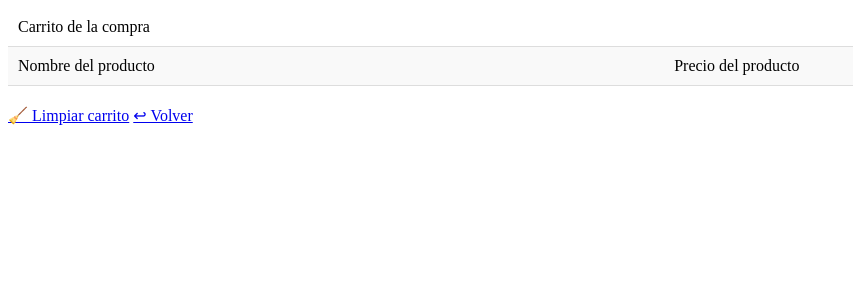
After one commit to hdr24/PHP, a Symfony app: template symfony/P2/templates/carrito.html.twig in a window 1280 px wide. The commit adds this page. Shown: the top 300 px of the page, without its empty margins (0-853 px from the left). Run offline with Twig, Linux system fonts and the light colour scheme; the template is opened without the code that fills it, so the values that code supplies are empty; some libraries are stand-ins or nearby versions.

Commit message:
Unificado Carrito en P2

```diff
--- /dev/null
+++ b/symfony/P2/templates/carrito.html.twig
@@ -0,0 +1,22 @@
+{% extends 'base.html.twig' %}
+{% block title %}Productos{% endblock %}
+{% block body %}
+<table>
+<tr>
+<td colspan=2>Carrito de la compra</td>
+</tr>
+<tr>
+    <td>Nombre del producto</td>
+    <td>Precio del producto</td>
+    </tr>
+{% for producto in carrito %}
+    <tr>
+    <td>{{producto.nombre}}</td>
+    <td>{{producto.precio}} $</td>
+    </tr>
+{% endfor %}
+</table>
+<a href="/limpiar">🧹 Limpiar carrito</a>
+<a href="/producto">↩ Volver</a>
+
+{% endblock %}
--- a/symfony/P2/templates/index.html.twig
+++ b/symfony/P2/templates/index.html.twig
@@ -6,6 +6,7 @@
     <td>Nombre del producto</td>
     <td>Precio del producto</td>
     <td>Enlace al producto</td>
+    <td>Carrito</td>
     </tr>
 {% for producto in productos %}
     <tr>
@@ -16,4 +17,6 @@
     </tr>
 {% endfor %}
 </table>
+<a href="/insertar">✎ Insertar producto</a>
+<a href="/verCarrito">🛒 Ver carrito</a>
 {% endblock %}
--- a/symfony/P2/templates/insertado.html.twig
+++ b/symfony/P2/templates/insertado.html.twig
@@ -2,4 +2,5 @@
 {% block title %}Insertar producto{% endblock %}
 {% block body %}
 <p>Se ha insertado correctamente el producto</p>
+<a href="/producto">↩ Volver</a>
 {% endblock %}
--- a/symfony/P2/templates/insertar.html.twig
+++ b/symfony/P2/templates/insertar.html.twig
@@ -6,4 +6,5 @@
 		{{form_widget(form)}}
 		<input type="submit" value="Insertar producto">
 	</form>
+	<a href="/producto">↩ Volver</a>
 {% endblock %}
--- a/symfony/P2/templates/producto.html.twig
+++ b/symfony/P2/templates/producto.html.twig
@@ -9,5 +9,5 @@
 				<td>{{productos.0.precio}}$</td>
 			</tr>
 		</table>
-
+<a href="/producto">↩ Volver</a>
 {% endblock %}
```
Also changed, not shown: symfony/P2/src/Controller/CarritoController.php (added, +47 -0 lines), symfony/P2/templates/base.html.twig (line endings or trailing spaces).
